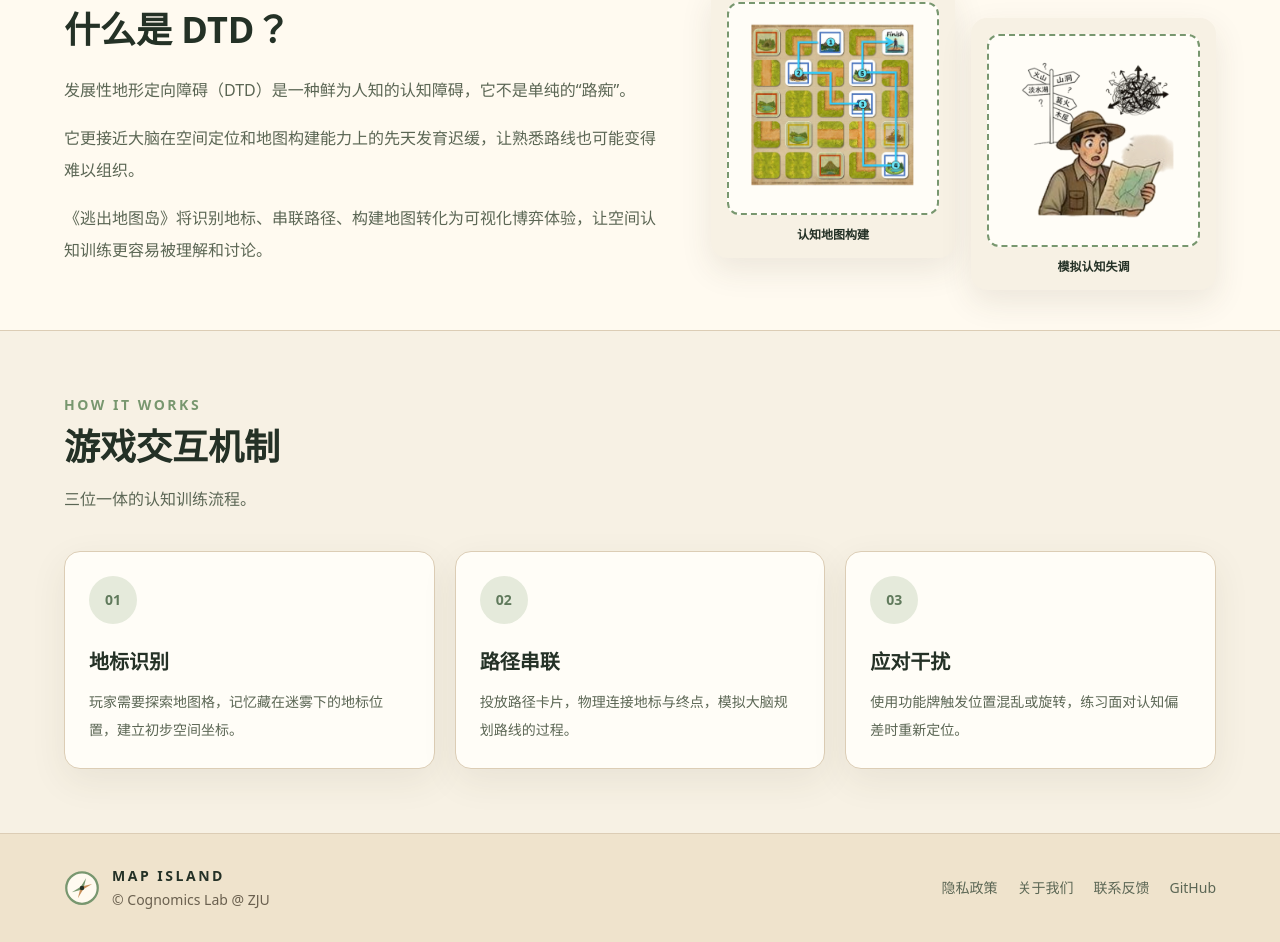
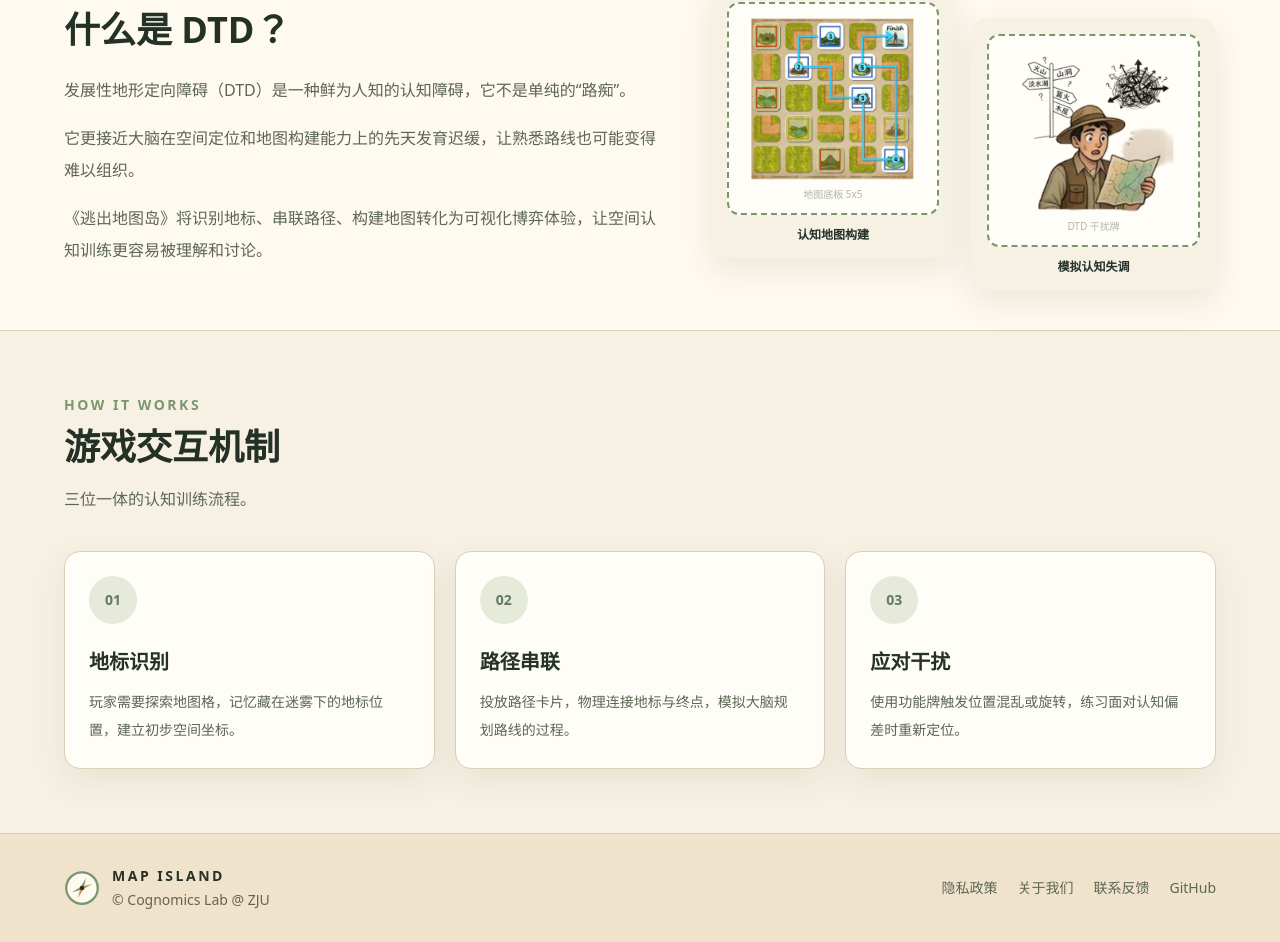
Before and after one commit to 18yiba/EscapeFromDTD, a React (Vite) app: page / in a window 1280 px wide. Shown: the part 823-1765 px from the top of the page. Built offline with nearby package versions, Linux system fonts and the light colour scheme.

Commit message:
Update LandingView.tsx

```diff
--- a/src/views/LandingView.tsx
+++ b/src/views/LandingView.tsx
@@ -65,8 +65,8 @@ const BACKGROUND_TILES: Array<{
   caption: string;
   imageSrc: string;
 }> = [
-  { caption: "认知地图构建", imageSrc: "/assets/landing/map-build.png" },
-  { caption: "模拟认知失调", imageSrc: "/assets/landing/dtd-card.png" },
+  { placeholderLabel: "地图底板 5x5", caption: "认知地图构建", imageSrc: "/assets/landing/map-build.png" },
+  { placeholderLabel: "DTD 干扰牌", caption: "模拟认知失调", imageSrc: "/assets/landing/dtd-card.png" },
 ];
 
 const LANDING_ACTIONS: Array<{ label: string; mode: GameMode; tone: "primary" | "secondary" }> = [
```
